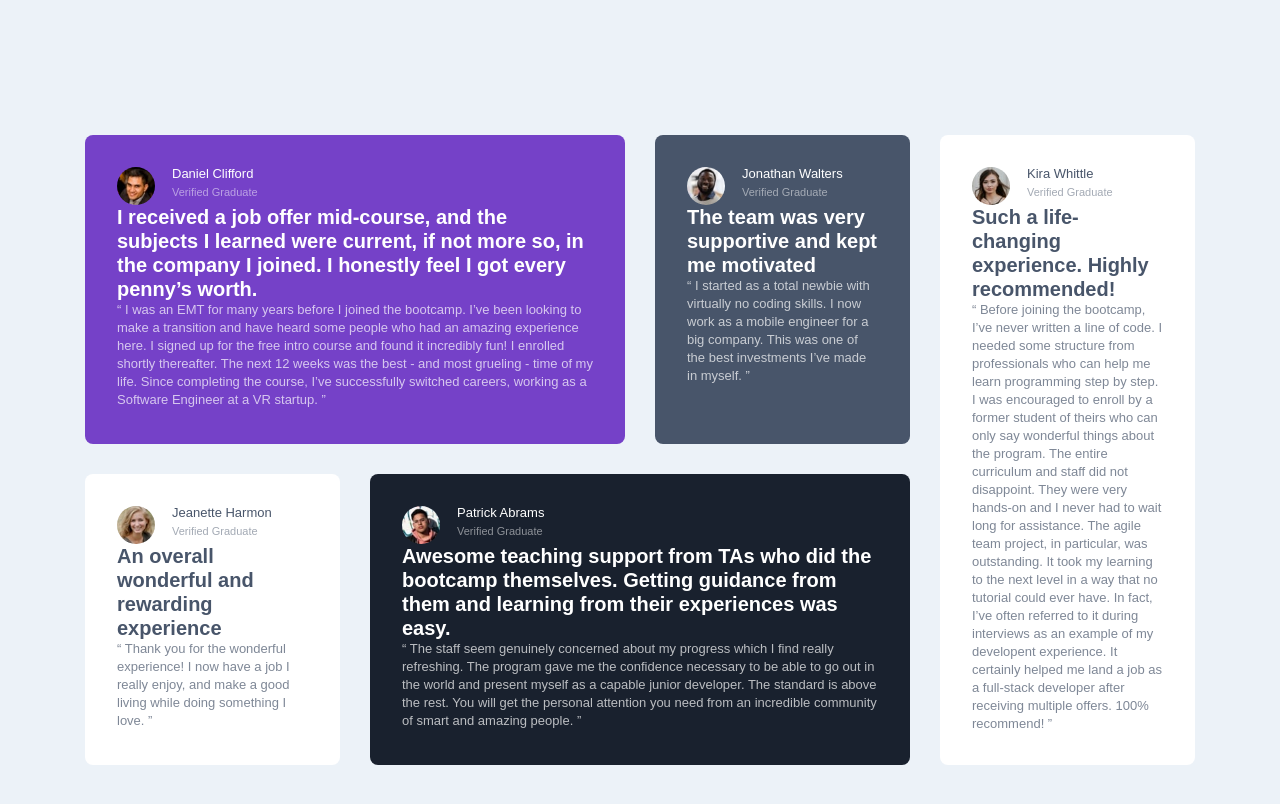
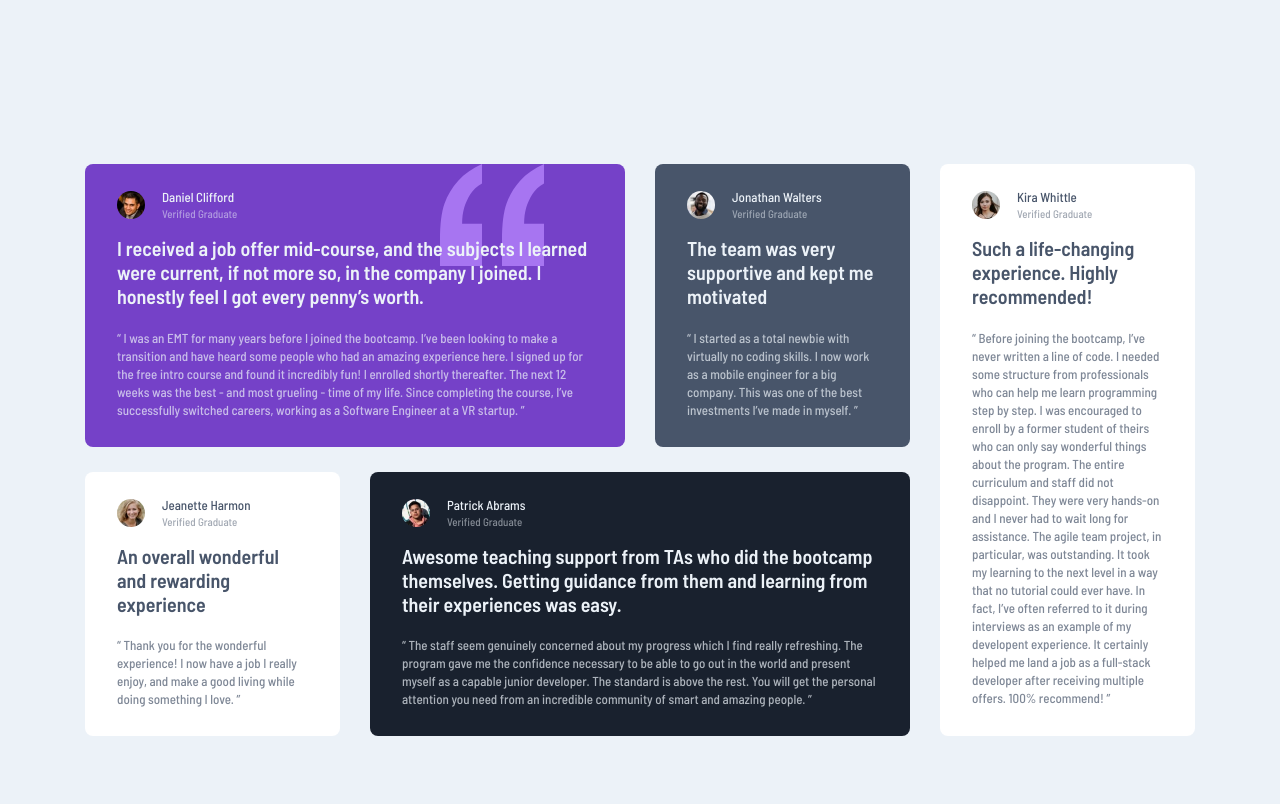
Before and after one commit to Jomagene/testimonial-grid, a plain HTML site: page index.html in a window 1280 px wide. Drawn offline with Linux system fonts and the light colour scheme.

Commit message:
Improve the layout

```diff
--- a/index.html
+++ b/index.html
@@ -10,7 +10,9 @@
       sizes="32x32"
       href="./images/favicon-32x32.png" />
     <link rel="stylesheet" href="./styles/style.css" />
-
+    <link
+      href="https://fonts.googleapis.com/css2?family=Barlow+Semi+Condensed:wght@500;600&display=swap"
+      rel="stylesheet" />
     <title>Frontend Mentor | [Challenge Name Here]</title>
   </head>
   <body>
@@ -37,6 +39,10 @@
           completing the course, I’ve successfully switched careers, working as
           a Software Engineer at a VR startup. ”
         </blockquote>
+        <img
+          src="./images/bg-pattern-quotation.svg"
+          alt="quotation mark"
+          class="quotation" />
       </article>
 
       <article class="bg-grayish-blue">
--- a/styles/style.scss
+++ b/styles/style.scss
@@ -21,7 +21,7 @@ $gap-30: 1.875rem;
 .bg-violet,
 .bg-grayish-blue,
 .bg-blackish-blue {
-  color: $white;
+  color: $light-grayish-blue;
 }
 .bg-violet {
   background-color: $moderate-violet;
@@ -47,27 +47,41 @@ body {
   align-items: center;
   justify-content: center;
 }
+article:first-child {
+  position: relative;
+  h2 {
+    z-index: 1;
+  }
+  .quotation {
+    position: absolute;
+    top: 0;
+    right: 15%;
+  }
+}
 main {
   display: grid;
   gap: 1.5rem;
-  padding: 5rem 1.5rem;
+  margin: 5rem 1.5rem;
   max-width: 69.375rem;
+  height: fit-content;
   article {
-    padding: 2rem;
+    padding: 1.7rem 2rem 1.75rem;
     display: flex;
     flex-direction: column;
     border-radius: 0.5rem;
     figure {
       display: flex;
+      align-items: center;
       gap: $gap-17;
       img {
-        height: 38px;
+        height: 1.75rem;
         border-radius: 50%;
+        align-self: flex-start;
       }
       figcaption {
         display: flex;
         flex-direction: column;
-        gap: 0.25rem;
+        gap: 0.125rem;
         line-height: 1em;
         p:last-child {
           line-height: 1.5em;
@@ -78,22 +92,21 @@ main {
     }
     h2 {
       font-size: $font-20;
-      line-height: 1.2em;
+      line-height: 1.2;
+      padding: 0.835rem 0 1.28rem;
       font-weight: 600;
     }
     blockquote {
-      line-height: 1.3846em;
+      line-height: 1.385;
       font-size: $font-13;
       opacity: 70%;
     }
   }
 }
-@media (min-width: 1024px) {
-  body {
+@media (min-width: 64rem) {
   main {
     grid-template-columns: repeat(4, 1fr);
-      gap: 1.875rem;
-      padding: 0;
+    gap: 1.5625rem 1.875rem;
     .bg-violet {
       grid-column: 1 / span 2;
     }
@@ -105,4 +118,3 @@ main {
     }
   }
 }
-}
```
Also changed, not shown: styles/style.css. Lines whose indentation alone changed are shown as unchanged.
